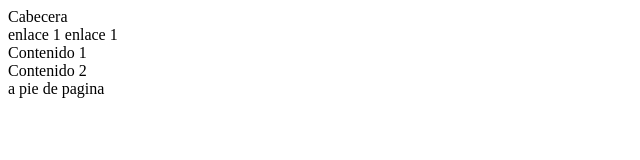
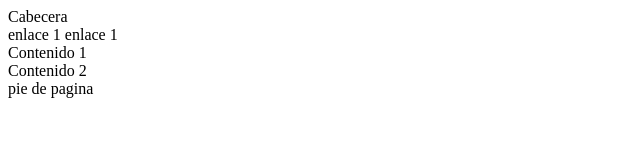
Before and after one commit to aldairdiazcruz10/StudioCode, a plain HTML site: page Session12/index.html in a window 1280 px wide. Shown: the full height of the page, 0-640 px from the left. Drawn offline with Linux system fonts and the light colour scheme.

Commit message:
Respaldo3

```diff
--- a/Session12/index.html
+++ b/Session12/index.html
@@ -17,7 +17,8 @@
             <article> Contenido 2</article>
         </section>
     </main>
-    <footer> a pie de pagina </footer>
+    <footer> pie de pagina </footer>
+
 
 
 </body>
```
